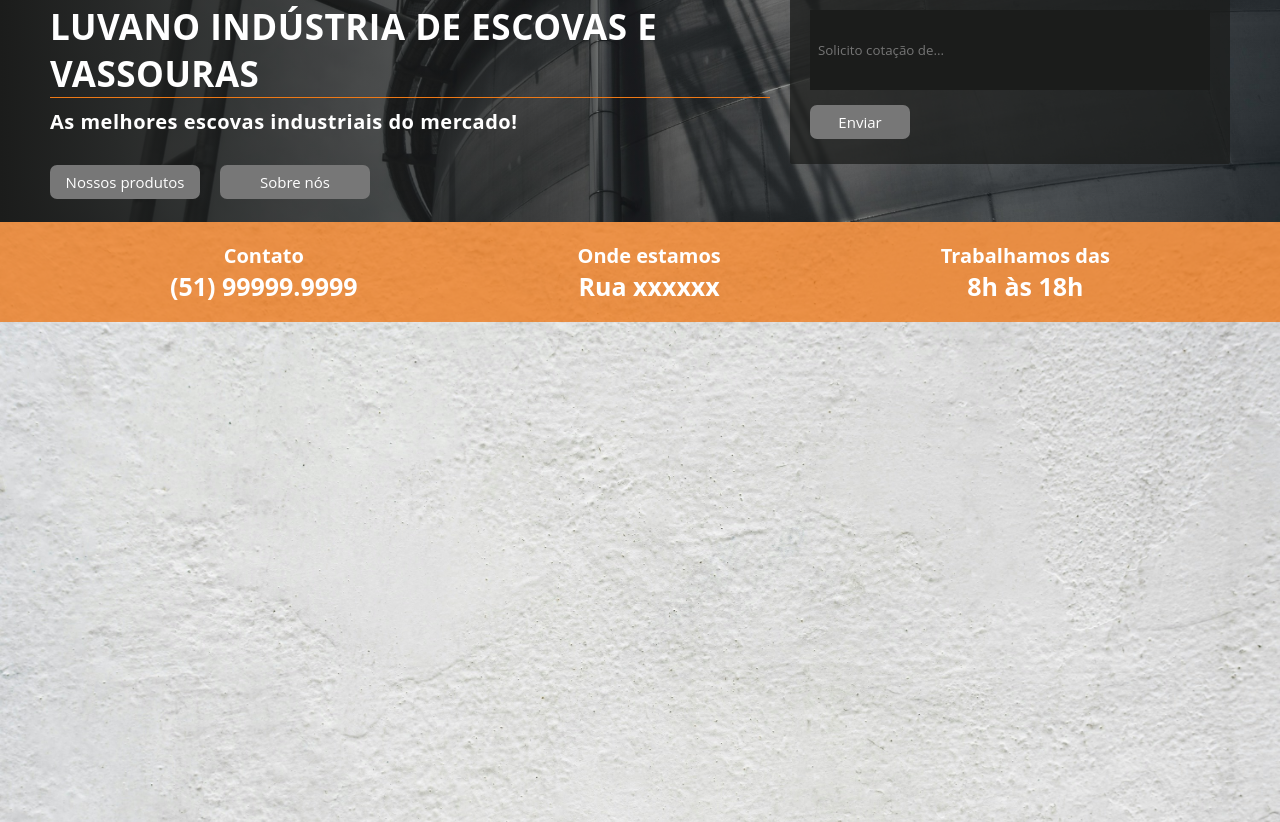
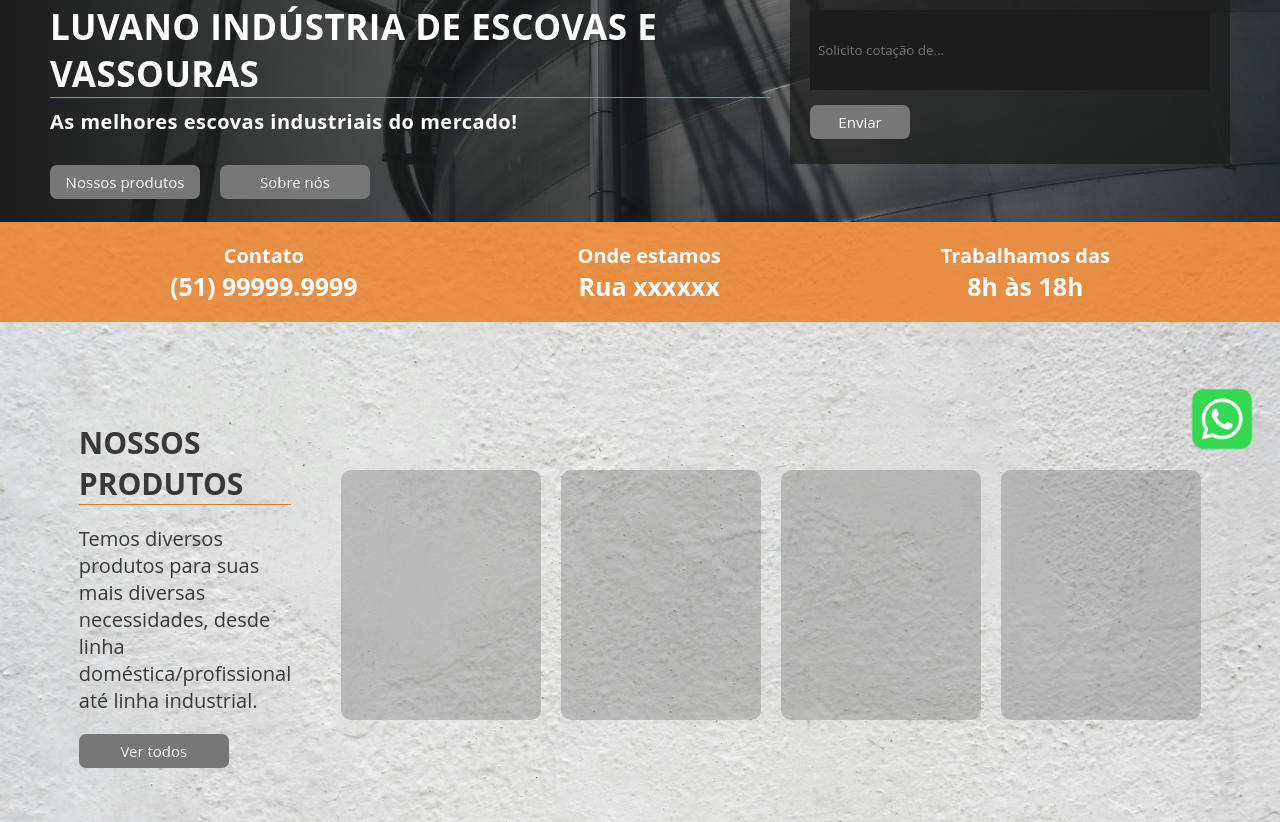
Before and after one commit to gbortolini9/Luvano, a plain HTML site: page index.html in a window 1280 px wide. Shown: the part 318-1140 px from the top of the page. Drawn offline with Linux system fonts and the light colour scheme.

Commit message:
dsfdfsdf

```diff
--- a/index.html
+++ b/index.html
@@ -20,6 +20,9 @@
             <li><a href="#"><img src="img/whatsapp.png" alt=""></a></li>
         </ul>
     </nav>
+    <section id="whats-flutuante">
+        <a href="#"><img src="img/whatsapp-logo.webp" alt=""></a>
+    </section>
     <section id="banner">
         <nav id="menu">
             <a href="#">Home</a>
@@ -68,6 +71,19 @@
                 <h5>8h às 18h</h5>
             </div>
         </div>
+        <section id="produtos">
+            <div id="produtos-txt">
+                <h2>Nossos produtos</h2>
+                <p>Temos diversos produtos para suas mais diversas necessidades, desde linha doméstica/profissional até linha industrial.</p>
+                <button id="prod-btn">Ver todos</button>
+            </div>
+            <div id="prods">
+                <div class="prod"></div>
+                <div class="prod"></div>
+                <div class="prod"></div>
+                <div class="prod"></div>
+            </div>
+        </section>
     </section>
 </body>
 </html>
--- a/luvano.css
+++ b/luvano.css
@@ -69,6 +69,7 @@ ul li img {
     url('img/background_3.jpg');
     background-size: cover;
     background-position: right;
+    background-attachment: fixed;
     height: 500px;
     width: 100%;
     padding: 20px 50px;
@@ -200,6 +201,7 @@ ul li img {
 
 #parte-2 {
     background-image: url(img/luvano_back.jpg);
+    background-attachment: fixed;
     background-size: cover;
     height: 600px;
 }
@@ -233,3 +235,79 @@ ul li img {
 .banner-bottom-topico h5 {
     font-size: 25px;
 }
+
+#whats-flutuante {
+    position: absolute;
+    bottom: 8px;
+    right: 8px;
+    position: fixed;
+    cursor: pointer;
+}
+
+#whats-flutuante img {
+    width: 100px;
+}
+
+#produtos {
+    display: flex;
+    flex-direction: row;
+    margin-top: 100px;
+    justify-content: center;
+    align-items: center;
+    gap: 50px;
+    padding: 0 100px;
+}
+
+#produtos-txt {
+    display: flex;
+    flex-direction: column;
+    justify-content: space-between;
+    gap: 20px;
+    color: var(--backgroud-cinza);
+}
+
+#produtos-txt h2 {
+    color: #383838;
+    text-transform: uppercase;
+    font-size: 30px;
+    border-bottom: 1px solid var(--laranja);
+}
+
+#produtos-txt p {
+    font-size: 20px;
+}
+
+#prod-btn {
+    width: 150px;
+    padding: 7px 0;
+    background-color: #777777;
+    border: none;
+    color: white;
+    cursor: pointer;
+    font-size: 15px;
+    border-radius: 7px;
+}
+
+#prod-btn:hover {
+    background-color: var(--laranja);
+}
+
+#prods {
+    display: flex;
+    flex-direction: row;
+    justify-content: center;
+    gap: 20px;
+}
+
+.prod {
+    width: 200px;
+    height: 250px;
+    border-radius: 10px;
+    cursor: pointer;
+    background-color: #77777762;
+    border: 1px solid #ffffff00;
+}
+
+.prod:hover {
+    border-color: var(--laranja);
+}
```
Also changed, not shown: img/whatsapp-logo.webp (added).
